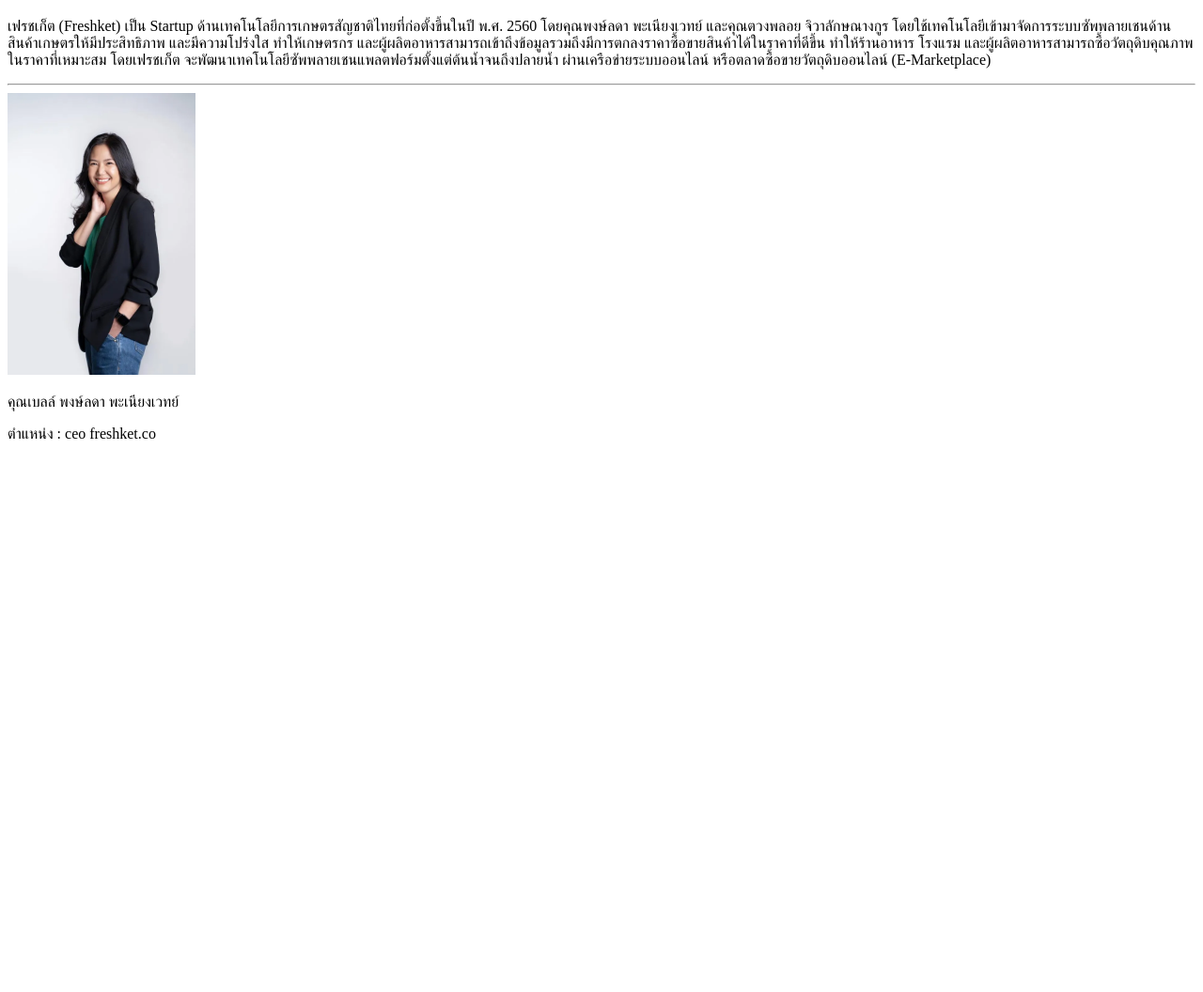
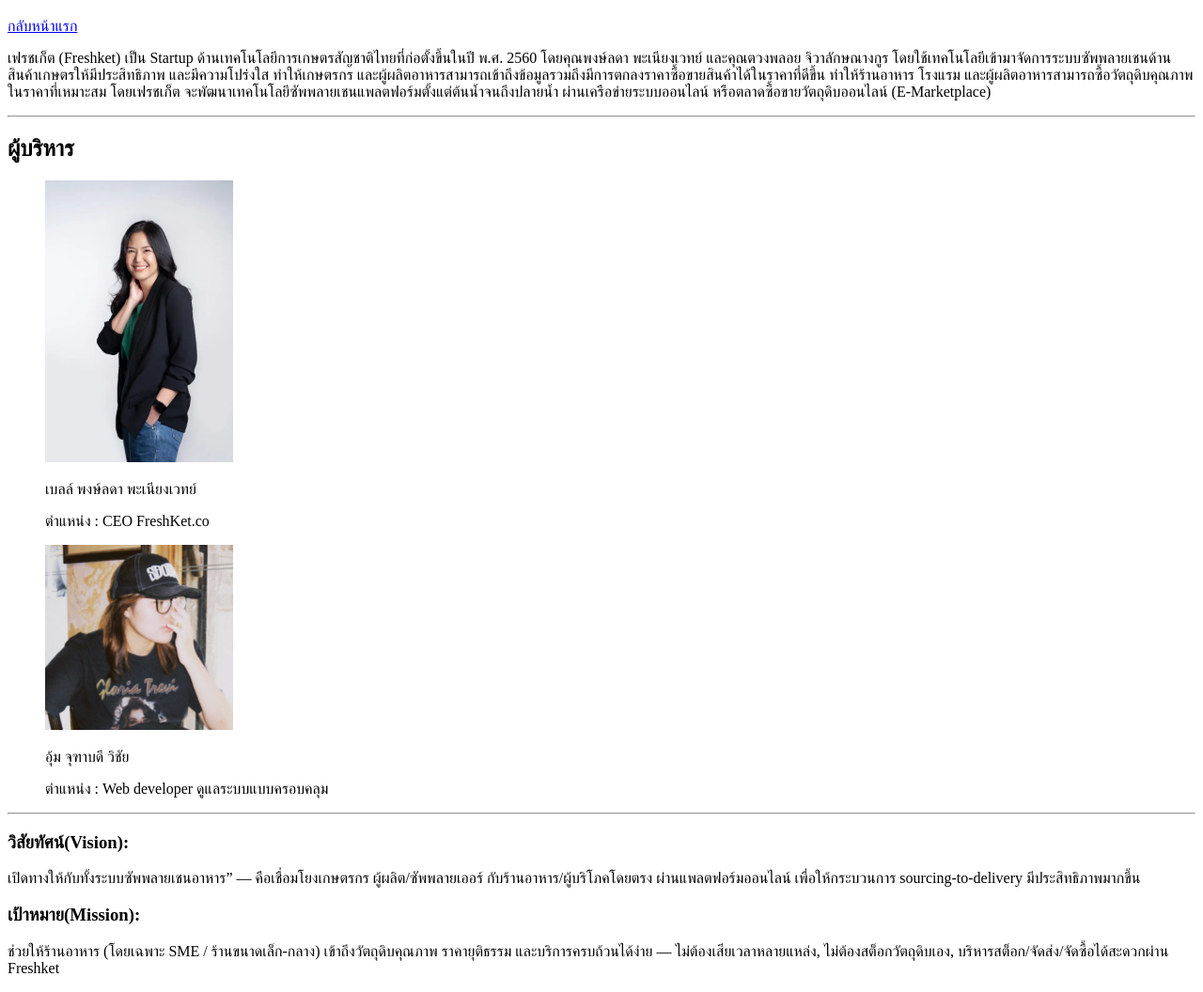
Before and after one commit to 67160022/my-business-web, a plain HTML site: page about.html in a window 1280 px wide. Shown: the part 61-1117 px from the top of the page at 94% size. Before the commit the page ends 800 px from the top, so only its background shows below. Drawn offline with Linux system fonts and the light colour scheme.

Commit message:
2.3 finished

```diff
--- a/about.html
+++ b/about.html
@@ -7,8 +7,12 @@
 </head>
 <body>
     <header>
+
         <div class="point">
             <h1>ประวัติของ FreshKet</h1>
+        </div>
+        <div>
+            <a href="index.html">กลับหน้าแรก</a>
         </div>
         <div class="therory">
             <p>
@@ -18,11 +22,28 @@
         <hr />
     </header>
     <main>
-        <div class="team">
+       <section>
+        <h2>ผู้บริหาร</h2>
+        <figure>
             <img src="images/ceo-freshket.webp" alt="" width="200px">
-            <p>คุณเบลล์ พงษ์ลดา พะเนียงเวทย์ </p>
-            <p>ตำแหน่ง : ceo freshket.co</p>
-        </div>
+            <figcaption>
+                <p>เบลล์ พงษ์ลดา พะเนียงเวทย์ </p>
+                <p>ตำแหน่ง : CEO FreshKet.co</p>
+            </figcaption>
+        </figure>
+        <figure>
+            <img src="images/aum.png" alt="" width="200px">
+            <figcaption>
+                <p>อุ้ม จุฑาบดี วิชัย</p>
+                <p>ตำแหน่ง : Web developer ดูแลระบบแบบครอบคลุม</p>
+            </figcaption>
+        </figure>
+        <hr />
+        <h3>วิสัยทัศน์(Vision):</h3>
+        <p>เปิดทางให้กับทั้งระบบซัพพลายเชนอาหาร” — คือเชื่อมโยงเกษตรกร ผู้ผลิต/ซัพพลายเออร์ กับร้านอาหาร/ผู้บริโภคโดยตรง ผ่านแพลตฟอร์มออนไลน์ เพื่อให้กระบวนการ sourcing-to-delivery มีประสิทธิภาพมากขึ้น</p>
+        <h3>เป้าหมาย(Mission):</h3>
+        <p>ช่วยให้ร้านอาหาร (โดยเฉพาะ SME / ร้านขนาดเล็ก-กลาง) เข้าถึงวัตถุดิบคุณภาพ ราคายุติธรรม และบริการครบถ้วนได้ง่าย — ไม่ต้องเสียเวลาหลายแหล่ง, ไม่ต้องสต็อกวัตถุดิบเอง, บริหารสต็อก/จัดส่ง/จัดซื้อได้สะดวกผ่าน Freshket</p>
+       </section>
     </main>
 </body>
 </html>
```
Also changed, not shown: images/aum.png (added).
